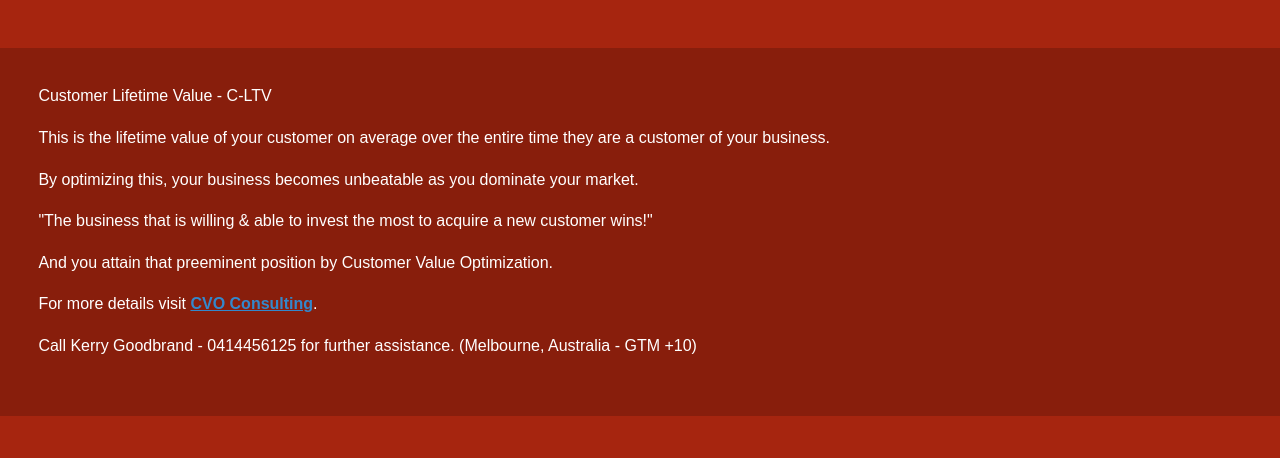
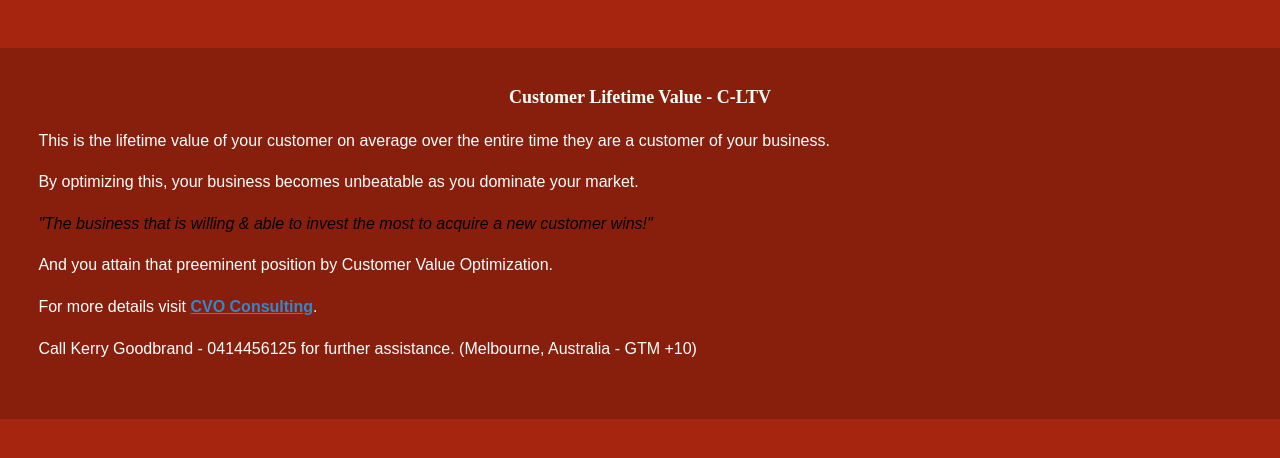
Before and after one commit to jarnailboparai/kerry_goodbrand_CustomerLTV_901, a plain HTML site: page staticpage_4862.html in a window 1280 px wide. Shown: the part 68-526 px from the top of the page. Drawn offline with Linux system fonts and the light colour scheme; a web font is replaced by a local one.

Commit message:
kerry_goodbrand_CustomerLTV_901

```diff
--- a/staticpage_4862.html
+++ b/staticpage_4862.html
@@ -88,7 +88,7 @@ img {
 
 
 
-  Customer Lifetime Value - C-LTV<div><br></div><div>This is the lifetime value of your customer on average over the entire time they are a customer of your business.</div><div><br></div><div>By optimizing this, your business becomes unbeatable as you dominate your market.</div><div><br></div><div>"The business that is willing &amp; able to invest the most to acquire a new customer wins!"</div><div>&nbsp;</div><div>And you attain that preeminent position by Customer Value Optimization.</div><div><br></div><div>For more details visit <a href="http://cvoconsulting.com" title="CVO Consulting" target="_blank">CVO Consulting</a>.</div><div><br></div><div>Call Kerry Goodbrand - 0414456125 for further assistance. (Melbourne, Australia - GTM +10)</div><div><br></div>
+  <div style="text-align: center;"><b><font face="times new roman" size="4">Customer Lifetime Value - C-LTV</font></b></div><div><br></div><div>This is the lifetime value of your customer on average over the entire time they are a customer of your business.</div><div><br></div><div>By optimizing this, your business becomes unbeatable as you dominate your market.</div><div><font color="#000000"><br></font></div><div><i><font color="#000000">"The business that is willing &amp; able to invest the most to acquire a new customer wins!"</font></i></div><div>&nbsp;</div><div>And you attain that preeminent position by Customer Value Optimization.</div><div><br></div><div>For more details visit <a href="http://cvoconsulting.com" title="CVO Consulting" target="_blank">CVO Consulting</a>.</div><div><br></div><div>Call Kerry Goodbrand - 0414456125 for further assistance. (Melbourne, Australia - GTM +10)</div><div><br></div>
 
   </div>
 
```
